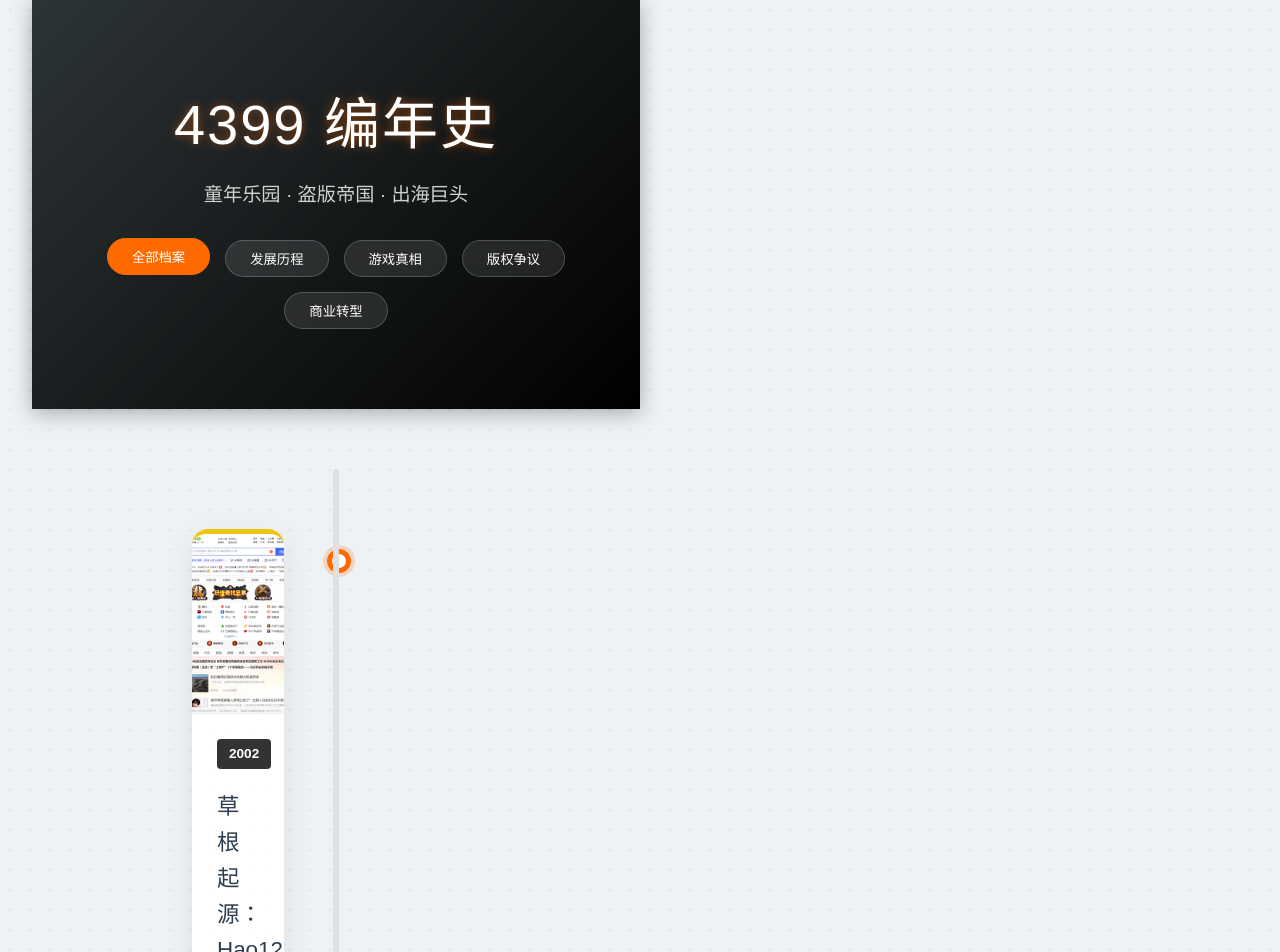
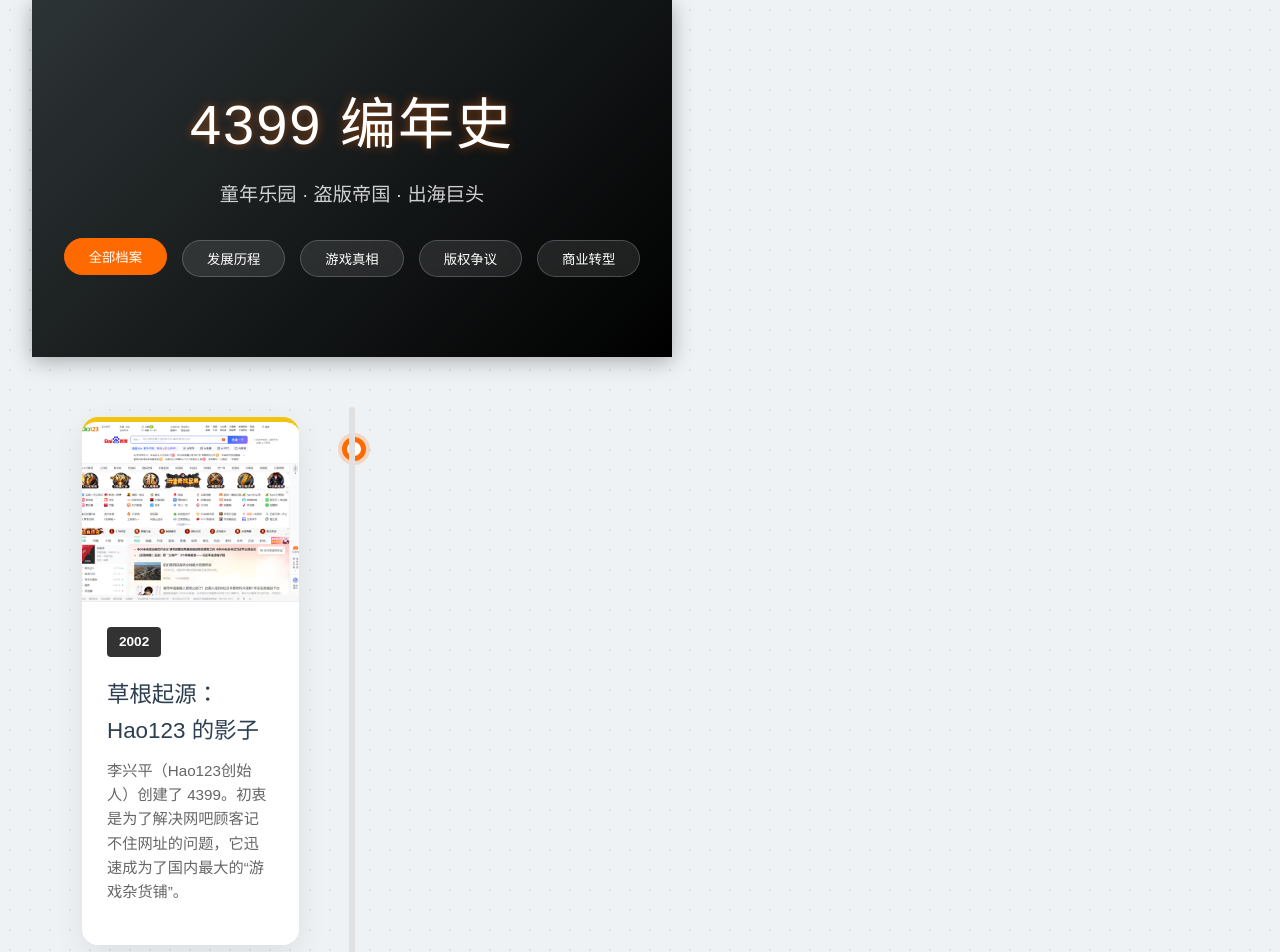
Before and after one commit to baiheko/4399-in-depth-research-website, a Vue app: page / in a window 1280 px wide. Shown: the top 952 px of the page. Built offline with nearby package versions, Linux system fonts and the light colour scheme.

Commit message:
Update App.vue

```diff
--- a/src/App.vue
+++ b/src/App.vue
@@ -207,6 +207,7 @@
 
 /* 头部样式 */
 .hero {
+  width: 50vw;
   background: linear-gradient(135deg, #2d3436 0%, #000000 100%);
   color: white;
   padding: 80px 20px;
@@ -257,10 +258,10 @@
 
 /* 时间轴容器 */
 .timeline-container {
+  width: 50vw;
   max-width: 1000px;
-  margin: 60px;
+  margin: 50px 0;
   position: relative;
-  padding: 50px;
 }
 
 .timeline-container::after {
```
